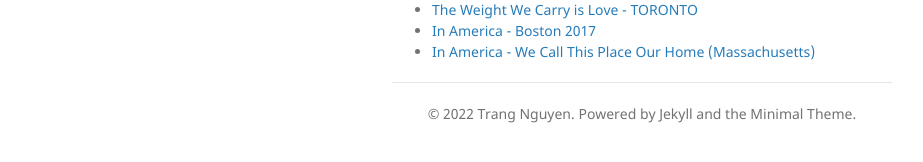
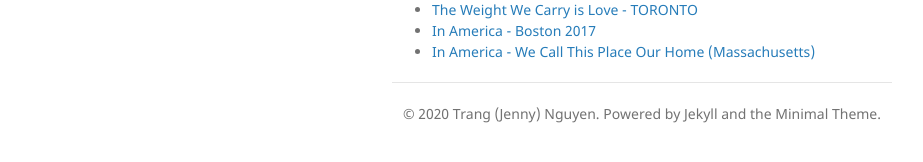
Before and after one commit to jasminechann/jasminechann.github.io, a Jekyll site: the page built from index.md, in a window 1280 px wide and 900 px high, scrolled down 4359 px. Shown: the part 726-888 px from the top of the window, without its empty margins (178-1101 px from the left). Built offline with Jekyll 4.4.1, drawn with Linux system fonts in a browser that asks for light colours; our own code applies the rules of GitHub Pages for plain Markdown files.

Commit message:
Update index.md

```diff
--- a/index.md
+++ b/index.md
@@ -105,4 +105,4 @@ My complete implementation of assignments and projects in [***CS224n: Natural La
 - [In America - We Call This Place Our Home (Massachusetts)](https://www.youtube.com/watch?v=jzfcM_iO0FU)
 
 ---
-<center>© 2022 Trang Nguyen. Powered by Jekyll and the Minimal Theme.</center>
+<center>© 2020 Trang (Jenny) Nguyen. Powered by Jekyll and the Minimal Theme.</center>
```
